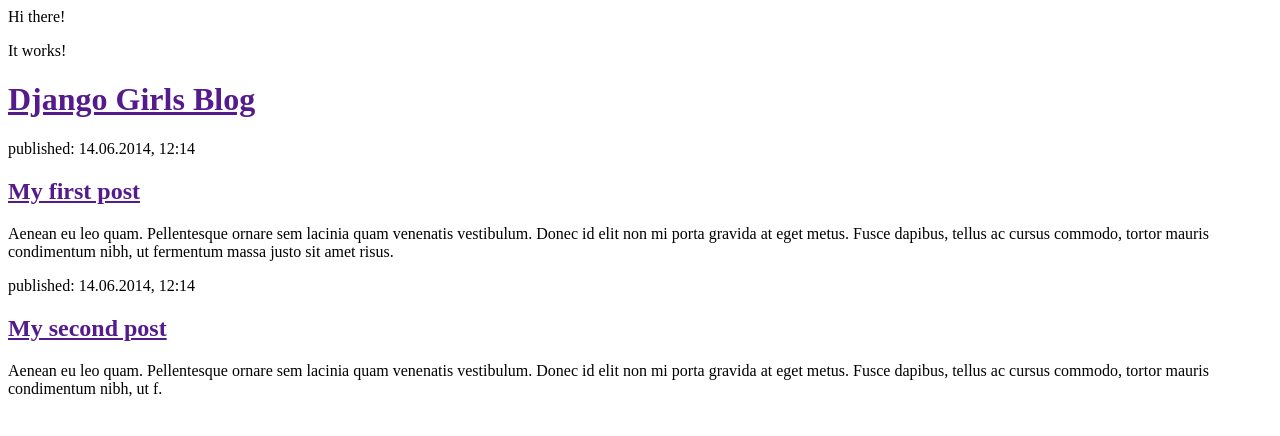
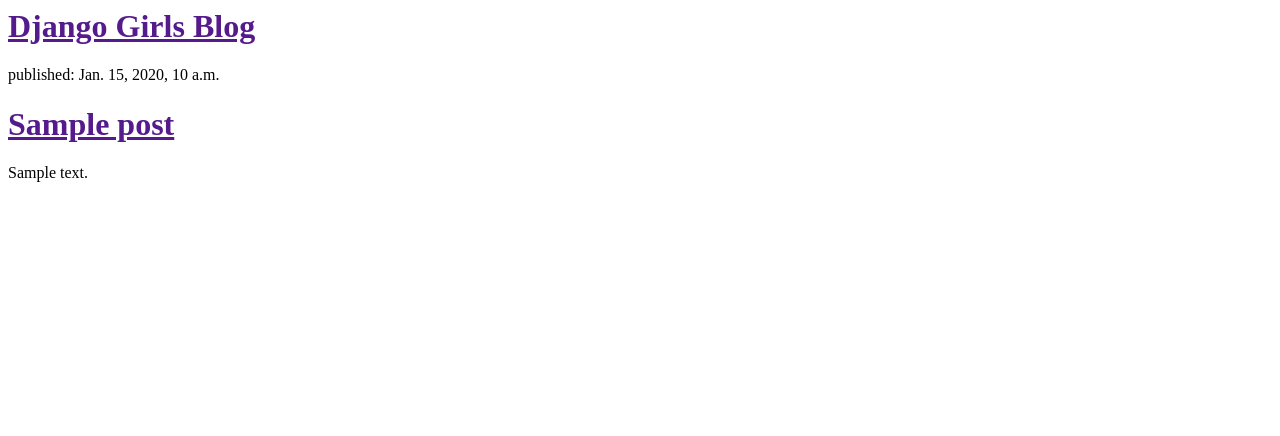
Before and after one commit to nicolasroa26/my-second-blog, a Django app: template blog/templates/blog/post_list.html in a window 1280 px wide. Shown: the top 436 px of the page. Run offline with Django 3.2, Linux system fonts and the light colour scheme; the template is opened without the code that fills it: most values are stand-ins (such as "Sample title", 1, 10 or a date in 2020).

Commit message:
modified templates to display posts from database.

```diff
--- a/blog/templates/blog/post_list.html
+++ b/blog/templates/blog/post_list.html
@@ -3,22 +3,16 @@
         <title>Nicolas blog</title>
     </head>
     <body>
-        	<p>Hi there!</p>
-        	<p>It works!</p>
-    	<div>
+        <div>
         	<h1><a href="">Django Girls Blog</a></h1>
     	</div>
 
-    	<div>
-        	<p>published: 14.06.2014, 12:14</p>
-        	<h2><a href="">My first post</a></h2>
-        	<p>Aenean eu leo quam. Pellentesque ornare sem lacinia quam venenatis vestibulum. Donec id elit non mi porta gravida at eget metus. Fusce dapibus, tellus ac cursus commodo, tortor mauris condimentum nibh, ut fermentum massa justo sit amet risus.</p>
-    	</div>
-
-    	<div>
-        	<p>published: 14.06.2014, 12:14</p>
-        	<h2><a href="">My second post</a></h2>
-        	<p>Aenean eu leo quam. Pellentesque ornare sem lacinia quam venenatis vestibulum. Donec id elit non mi porta gravida at eget metus. Fusce dapibus, tellus ac cursus commodo, tortor mauris condimentum nibh, ut f.</p>
-    	</div>
+    	{% for post in posts %}
+            <div>
+                <p>published: {{ post.published_date }}</p>
+                <h1><a href="">{{ post.title }}</a></h1>
+                <p>{{ post.text|linebreaksbr }}</p>
+            </div>
+        {% endfor %}
 	</body>
 </html>
--- a/blog/views.py
+++ b/blog/views.py
@@ -1,4 +1,7 @@
 from django.shortcuts import render
+from django.utils import timezone
+from .models import Post
 
 def post_list(request):
-    return render(request, 'blog/post_list.html', {})
+	posts = Post.objects.filter(published_date__lte=timezone.now()).order_by('published_date')
+	return render(request, 'blog/post_list.html', {'posts': posts})
--- a/mysite/settings.py
+++ b/mysite/settings.py
@@ -88,7 +88,7 @@
 
 LANGUAGE_CODE = 'en-us'
 
-TIME_ZONE = 'UTC'
+TIME_ZONE = 'America/Bogota'
 
 USE_I18N = True
 
```
Also changed, not shown: blog/templates/blog/base.html (added).
